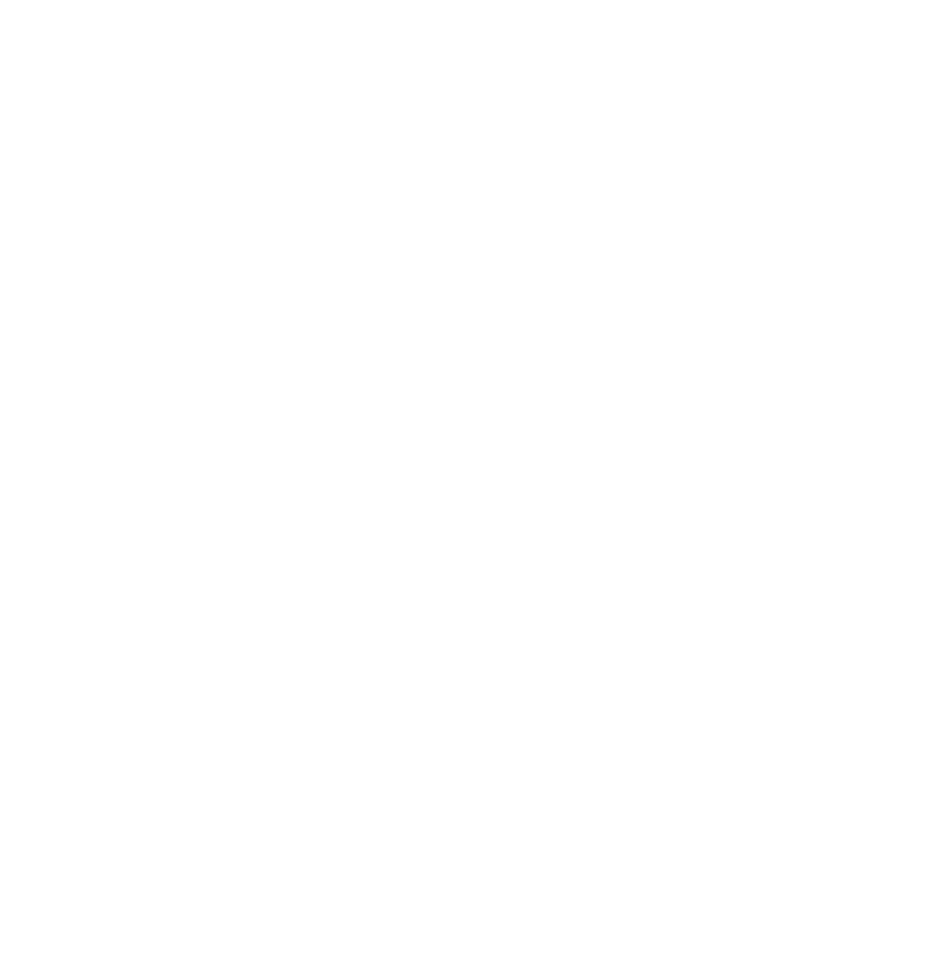
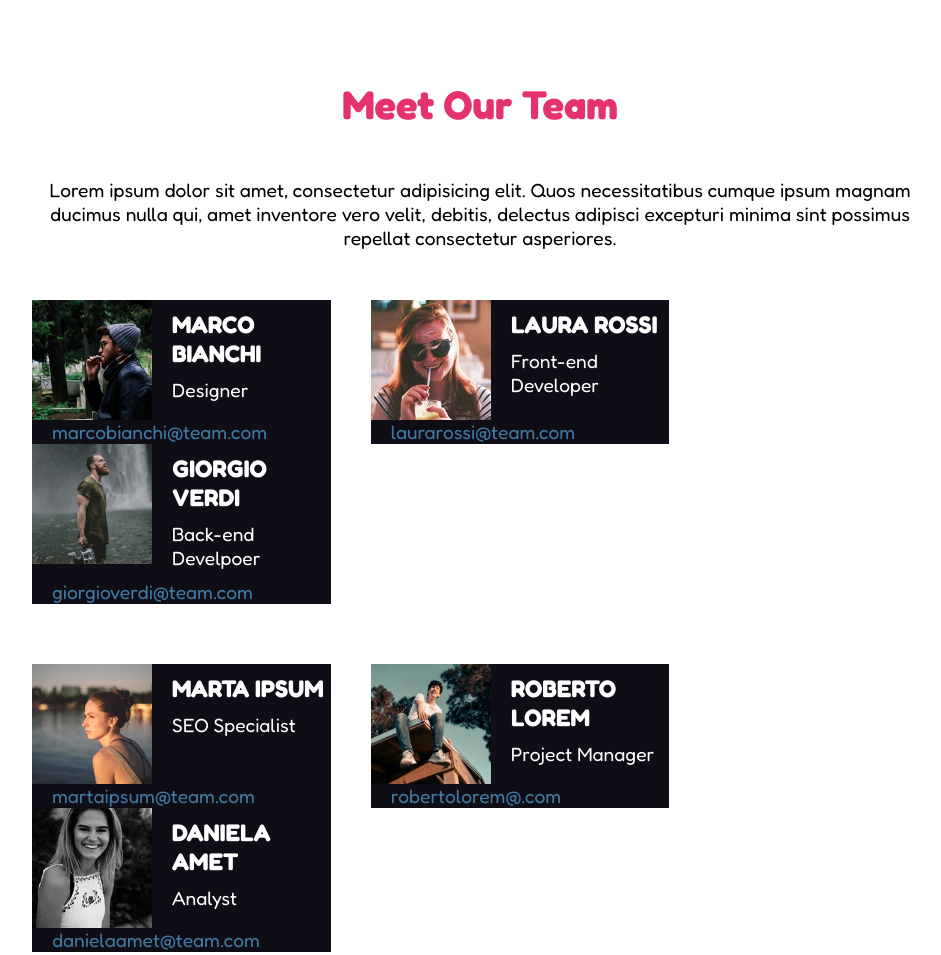
Before and after one commit to GtDavide01/html-css-float-cards, a plain HTML site: page index.html in a window 1280 px wide. Shown: the whole page, without its empty margins (160-1101 px from the left). Before the commit the page ends 800 px from the top, so only its background shows below. Drawn offline with Linux system fonts and the light colour scheme.

Commit message:
aggiunto section profile

```diff
--- a/css/style.css
+++ b/css/style.css
@@ -1,9 +1,71 @@
+/* Reset */
 *{
     margin: 0;
     padding: 0;
     box-sizing: border-box;
 }
 
+/* COMMON */
 html{
-    font-family: 'Fredoka One', cursive;
+    font-family: 'Fredoka', sans-serif;
+    font-size: 100%;
 }
+
+/* Conatiner Main */
+.container{
+    width: 70%;
+    margin: 5rem auto;
+}
+
+/* Section Title */
+.section-title{
+    text-align: center;
+}
+.section-title h1{
+ font-size: 2.5rem;
+ color: rgb(229, 49, 112);
+ margin-bottom: 50px;
+}
+.section-title p{
+    font-size: 1.2rem;
+    margin-bottom: 50px;
+}
+/* /Section title */
+
+.row::after{
+    content: "";
+    display: table;
+    clear: both;
+}
+.row{
+    margin-bottom: 60px;
+}
+.col{
+    width: calc(100% / 3);
+    float: left;
+    background-color: rgb(15, 14, 23);
+    margin-right: 40px;
+}
+.col img{
+    height: 120px;
+    float: left;
+}
+.col h2{
+    margin-top: 10px;
+    color: white;
+    margin-left: 140px;
+}
+.col p{
+    color: white;
+    font-size: 1.2rem;
+    margin-bottom: 10px;
+    margin-top: 10px;
+    margin-left: 140px;
+}
+
+.col a{
+    text-decoration: none;
+    color: rgb(64,122,164);
+    margin-left: 20px;
+    font-size: 1.2rem;
+}
--- a/index.html
+++ b/index.html
@@ -6,8 +6,8 @@
     <meta name="viewport" content="width=device-width, initial-scale=1.0">
     <title>Float Cards</title>
     <link rel="preconnect" href="https://fonts.googleapis.com">
-<link rel="preconnect" href="https://fonts.gstatic.com" crossorigin>
-<link href="https://fonts.googleapis.com/css2?family=Fredoka+One&display=swap" rel="stylesheet">
+    <link rel="preconnect" href="https://fonts.gstatic.com" crossorigin>
+    <link href="https://fonts.googleapis.com/css2?family=Fredoka:wght@300;400;500;600;700&display=swap" rel="stylesheet">
     <link rel="stylesheet" href="css/style.css">
 </head>
 <body>
@@ -16,8 +16,53 @@
     <main>
         <div class="container">
             <!-- Section title -->
-            <section >
+            <section class="section-title">
+                <h1>Meet Our Team</h1>
+                <p>
+                    Lorem ipsum dolor sit amet, consectetur adipisicing elit. Quos necessitatibus cumque ipsum magnam ducimus nulla qui, amet inventore vero velit, debitis, delectus adipisci excepturi minima sint possimus repellat consectetur asperiores.
+                </p>
+            </section>
 
+            <!-- Section Profile -->
+            <section class="row">
+                <section class="col">
+                    <img src="img/male1.png" alt="Marco Bianchi">
+                    <h2>MARCO BIANCHI</h2>
+                    <p>Designer</p>
+                    <a href = "marcobianchi@team.com">marcobianchi@team.com</a>
+                </section>
+                <section class="col">
+                    <img src="img/female1.png" alt="Laura Rossi">
+                    <h2>LAURA ROSSI</h2>
+                    <p>Front-end Developer</p>
+                    <a href = "laurarossi@team.com">laurarossi@team.com</a>
+                </section>
+                <section class="col">
+                    <img src="img/male2.png" alt="Giorgio Verdi">
+                    <h2>GIORGIO VERDI</h2>
+                    <p>Back-end Develpoer</p>
+                    <a href = "giorgioverdi@team.com">giorgioverdi@team.com</a>
+                </section>
+            </section>
+            <section class="row">
+                <section class="col">
+                    <img src="img/female2.png" alt="Marta Ipsum">
+                    <h2>MARTA IPSUM</h2>
+                    <p>SEO Specialist</p>
+                    <a href = "martaipsum@team.com">martaipsum@team.com</a>
+                </section>
+                <section class="col">
+                    <img src="img/male3.png" alt="Roberto Lorem">
+                    <h2>ROBERTO LOREM </h2>
+                    <p>Project Manager</p>
+                    <a href = "robertolorem@.com">robertolorem@.com</a>
+                </section>
+                <section class="col">
+                    <img src="img/female3.png" alt="Daniela Amet">
+                    <h2>DANIELA AMET</h2>
+                    <p>Analyst</p>
+                    <a href = "danielaamet@team.com">danielaamet@team.com</a>
+                </section>
             </section>
         </div>
     </main>
```
